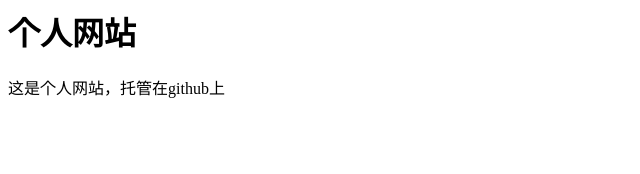
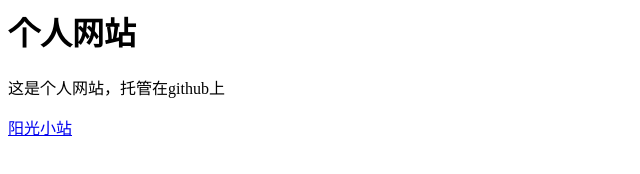
Before and after one commit to KongLingchong/konglingchong.github.io, a plain HTML site: page index.html in a window 1280 px wide. Shown: the whole page, without its empty margins (0-640 px from the left). Drawn offline with Linux system fonts and the light colour scheme.

Commit message:
Update index.html

```diff
--- a/index.html
+++ b/index.html
@@ -3,5 +3,6 @@
   <body>
     <h1>个人网站</h1>
     <p>这是个人网站，托管在github上</p>
+    <a href='sun/sun.html'>阳光小站</a>
   </body>
 </html>
```
